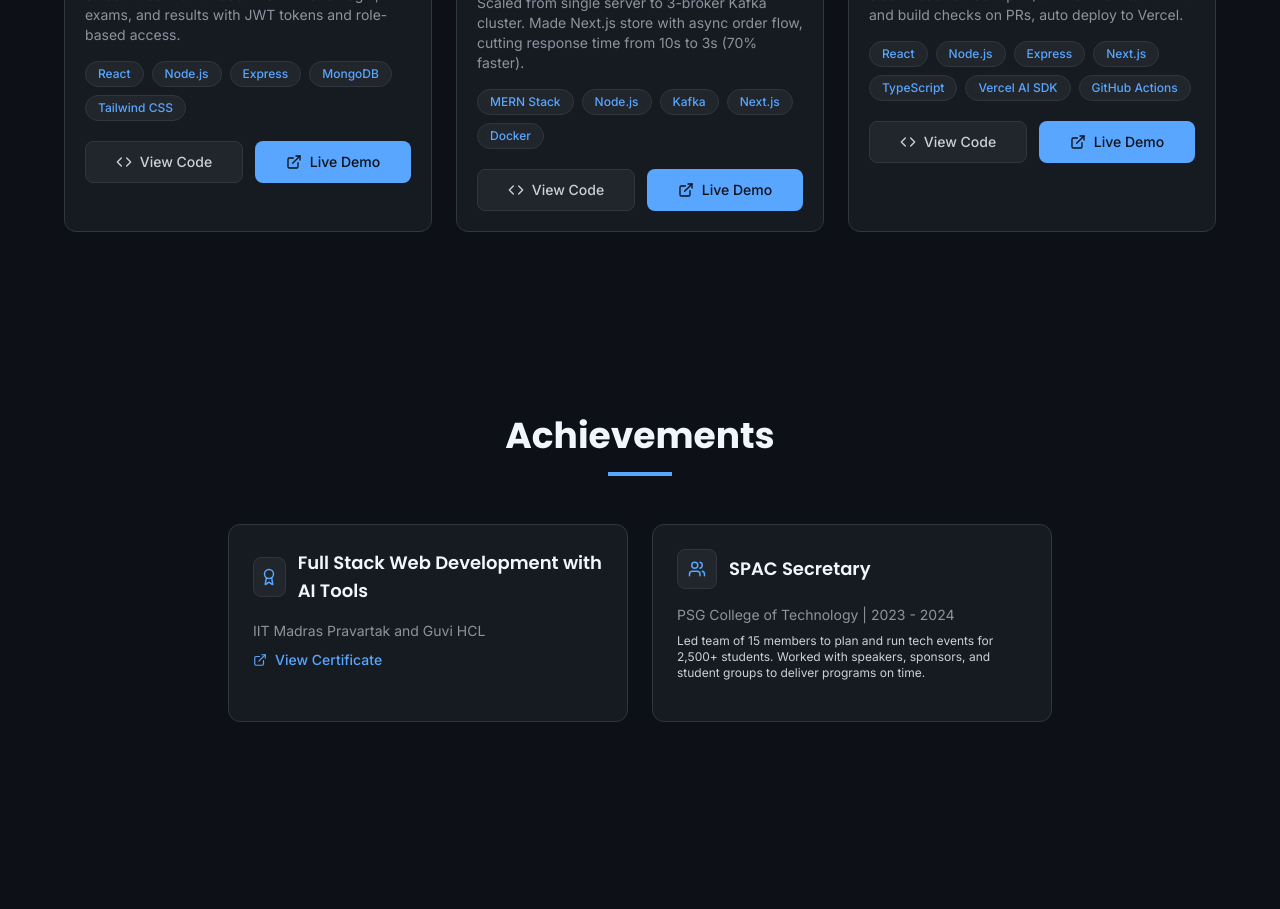
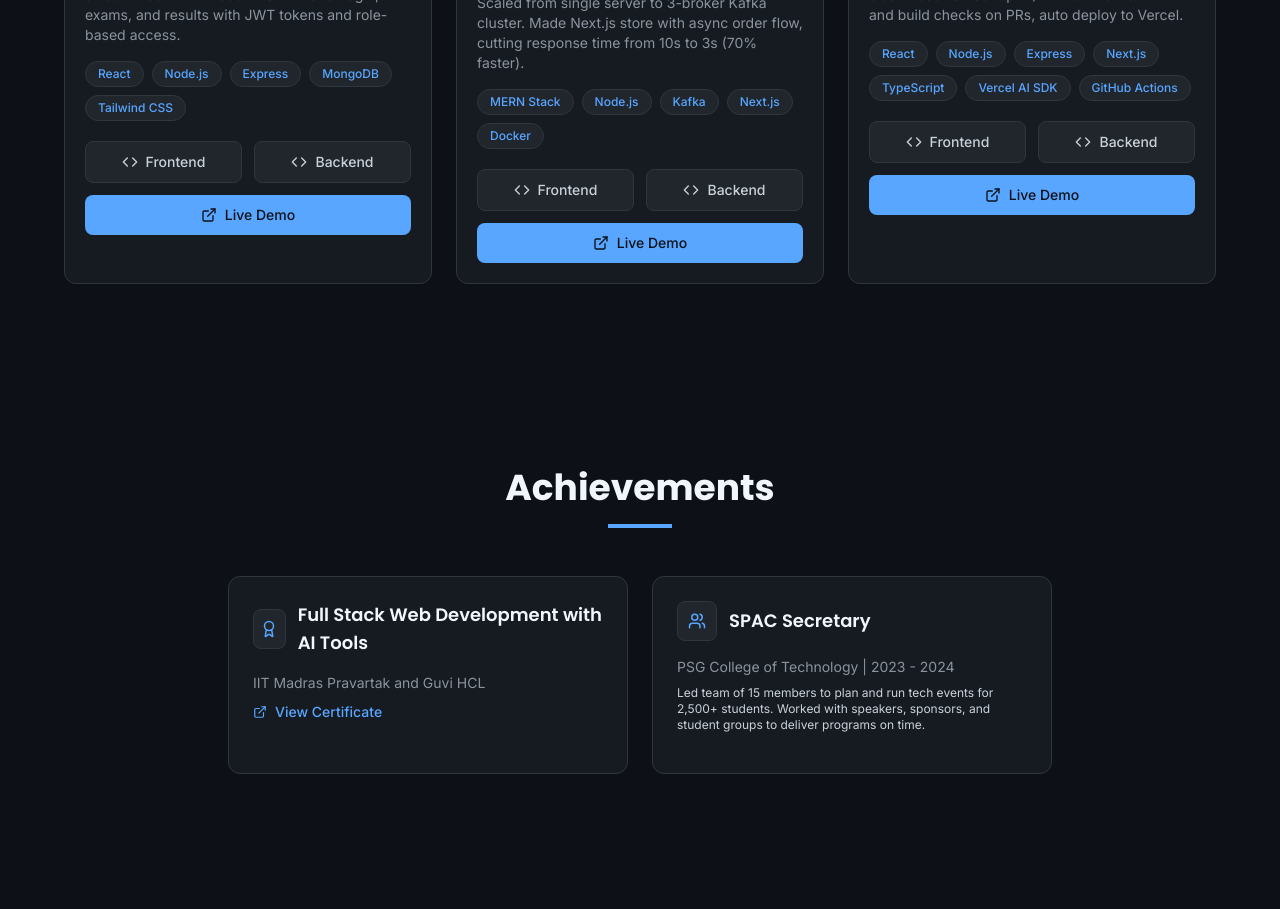
Before and after one commit to Gouthambalaji03/Goutham-Balaji-P-S-Portfolio, a React (Vite) app: page / in a window 1280 px wide. Shown: the part 2540-3449 px from the top of the page. Built offline with nearby package versions, Linux system fonts and the light colour scheme.

Commit message:
Add separate GitHub links for frontend and backend projects in Projects component

```diff
--- a/src/components/Projects.jsx
+++ b/src/components/Projects.jsx
@@ -10,7 +10,8 @@ const Projects = () => {
       description: 'Built web app for online exams with webcam tracking and auto-grading features. Raised user engagement by 30% through better UI and smooth user flow. Made REST APIs for login, exams, and results with JWT tokens and role-based access.',
       image: onlineImg,
       tech: ['React', 'Node.js', 'Express', 'MongoDB', 'Tailwind CSS'],
-      github: 'https://github.com/Gouthambalaji03/Online-Assessment-Platform-Frontend',
+      githubFrontend: 'https://github.com/Gouthambalaji03/Online-Assessment-Platform-Frontend',
+      githubBackend: 'https://github.com/Gouthambalaji03/Online-Assessment-Platform-Backend',
       demo: 'https://online-assessment-platform-frontend.vercel.app'
     },
     {
@@ -18,7 +19,8 @@ const Projects = () => {
       description: 'Built event-driven system with 4 services that communicate via Apache Kafka message broker. Scaled from single server to 3-broker Kafka cluster. Made Next.js store with async order flow, cutting response time from 10s to 3s (70% faster).',
       image: ecommerceImg,
       tech: ['MERN Stack', 'Node.js', 'Kafka', 'Next.js', 'Docker'],
-      github: 'https://github.com/Gouthambalaji03/Ecommerce-Microservices-Kafka',
+      githubFrontend: 'https://github.com/Gouthambalaji03/Ecommerce-Microservices-Kafka-Frontend',
+      githubBackend: 'https://github.com/Gouthambalaji03/Ecommerce-Microservices-Kafka',
       demo: 'https://github.com/Gouthambalaji03/Ecommerce-Microservices-Kafka'
     },
     {
@@ -26,7 +28,8 @@ const Projects = () => {
       description: 'Built web app where four AI models (GPT-4o, Claude, Gemini, Llama) debate live. Added voting system, win tracking, and match history with clean React UI. Set up CI/CD workflow to run lint and build checks on PRs, auto deploy to Vercel.',
       image: aiDebateImg,
       tech: ['React', 'Node.js', 'Express', 'Next.js', 'TypeScript', 'Vercel AI SDK', 'GitHub Actions'],
-      github: 'https://github.com/Gouthambalaji03/AI-Debate-Arena',
+      githubFrontend: 'https://github.com/Gouthambalaji03/AI-Debate-Arena-Frontend',
+      githubBackend: 'https://github.com/Gouthambalaji03/AI-Debate-Arena',
       demo: 'https://ai-debate-arena-chi.vercel.app/'
     }
   ];
@@ -76,7 +79,8 @@ const Projects = () => {
                 </div>
 
                 {/* Action Buttons */}
-                <div className="flex flex-col xs:flex-row gap-2 sm:gap-3">
+                <div className="flex flex-wrap gap-2 sm:gap-3">
+                  {project.github && (
                     <a
                       href={project.github}
                       target="_blank"
@@ -84,8 +88,32 @@ const Projects = () => {
                       className="flex-1 flex items-center justify-center gap-1.5 sm:gap-2 py-2 sm:py-2.5 px-3 sm:px-4 rounded-lg bg-dark-light border border-dark-border text-text-secondary hover:text-primary hover:border-primary transition-colors text-xs sm:text-sm font-medium"
                     >
                       <Code size={14} className="sm:w-4 sm:h-4" />
-                    View Code
+                      GitHub
                     </a>
+                  )}
+                  {project.githubFrontend && (
+                    <a
+                      href={project.githubFrontend}
+                      target="_blank"
+                      rel="noopener noreferrer"
+                      className="flex-1 flex items-center justify-center gap-1.5 sm:gap-2 py-2 sm:py-2.5 px-3 sm:px-4 rounded-lg bg-dark-light border border-dark-border text-text-secondary hover:text-primary hover:border-primary transition-colors text-xs sm:text-sm font-medium"
+                    >
+                      <Code size={14} className="sm:w-4 sm:h-4" />
+                      Frontend
+                    </a>
+                  )}
+                  {project.githubBackend && (
+                    <a
+                      href={project.githubBackend}
+                      target="_blank"
+                      rel="noopener noreferrer"
+                      className="flex-1 flex items-center justify-center gap-1.5 sm:gap-2 py-2 sm:py-2.5 px-3 sm:px-4 rounded-lg bg-dark-light border border-dark-border text-text-secondary hover:text-primary hover:border-primary transition-colors text-xs sm:text-sm font-medium"
+                    >
+                      <Code size={14} className="sm:w-4 sm:h-4" />
+                      Backend
+                    </a>
+                  )}
+                  {project.demo && (
                     <a
                       href={project.demo}
                       target="_blank"
@@ -95,6 +123,7 @@ const Projects = () => {
                       <ExternalLink size={14} className="sm:w-4 sm:h-4" />
                       Live Demo
                     </a>
+                  )}
                 </div>
               </div>
             </div>
```
Lines whose indentation alone changed are shown as unchanged.
